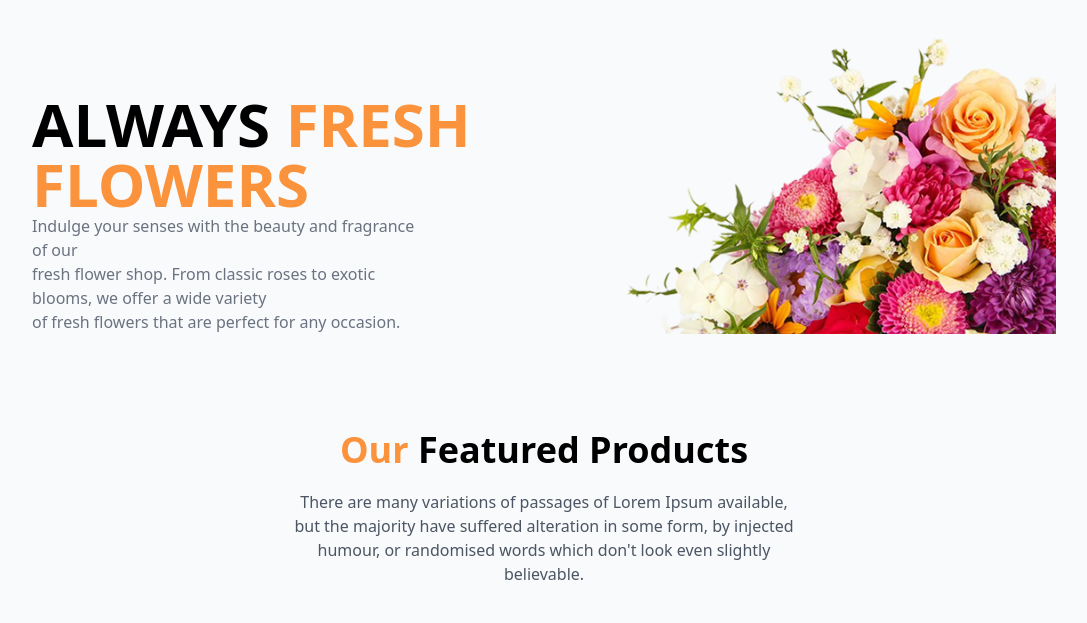
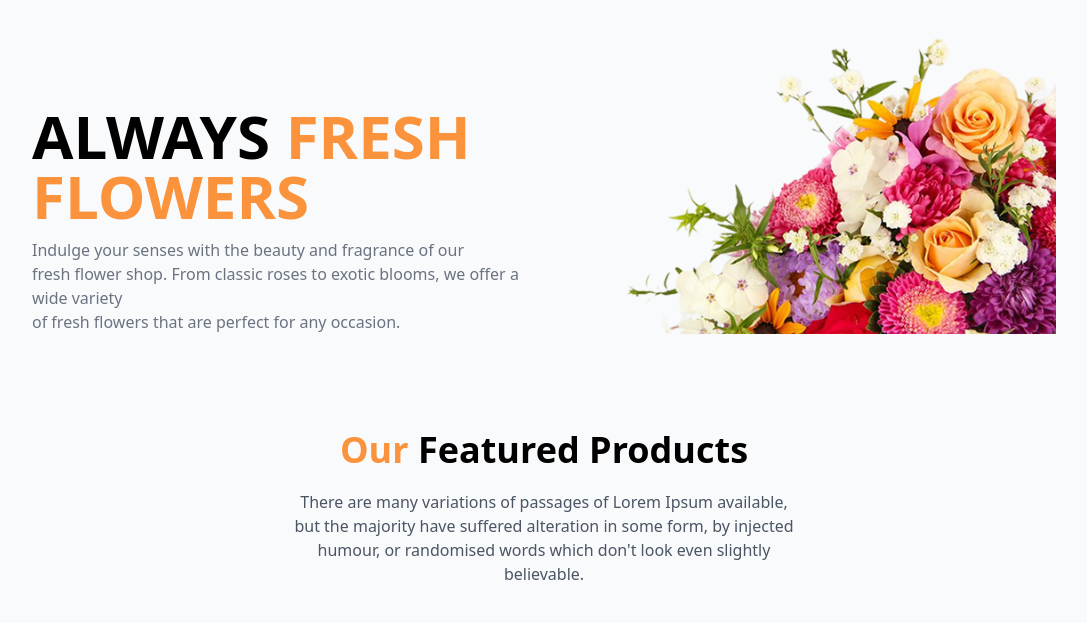
Before and after one commit to SajibTarafder/assignment12-2, a plain HTML site: page index.html in a window 1280 px wide. Shown: the part 105-728 px from the top of the page, without its empty margins (96-1183 px from the left). Drawn offline with nearby package versions, Linux system fonts and the light colour scheme.

Commit message:
added to new mt-3

```diff
--- a/index.html
+++ b/index.html
@@ -49,7 +49,7 @@
 ALWAYS <span class="text-orange-400">FRESH</span><br>
 <span class="text-orange-400">FLOWERS</span>
 </h1>
-<p class="text-gray-500 w-3/4">
+<p class="text-gray-500 mt-3">
  Indulge your senses with the beauty and fragrance of our <br> fresh flower shop.  From classic roses to exotic blooms, we offer a wide variety <br> of fresh flowers that are perfect for any occasion.
 </p>
 
```
